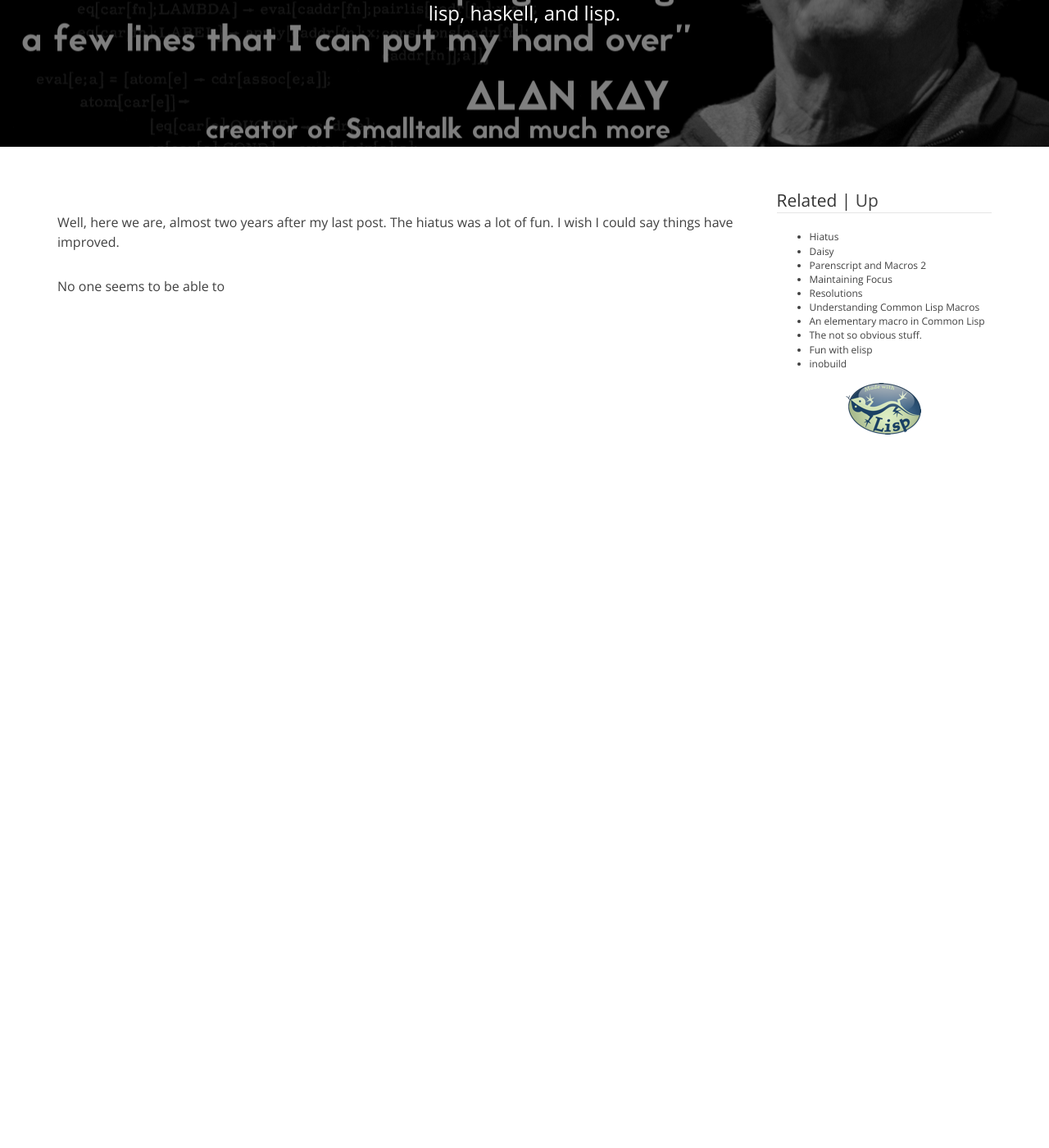
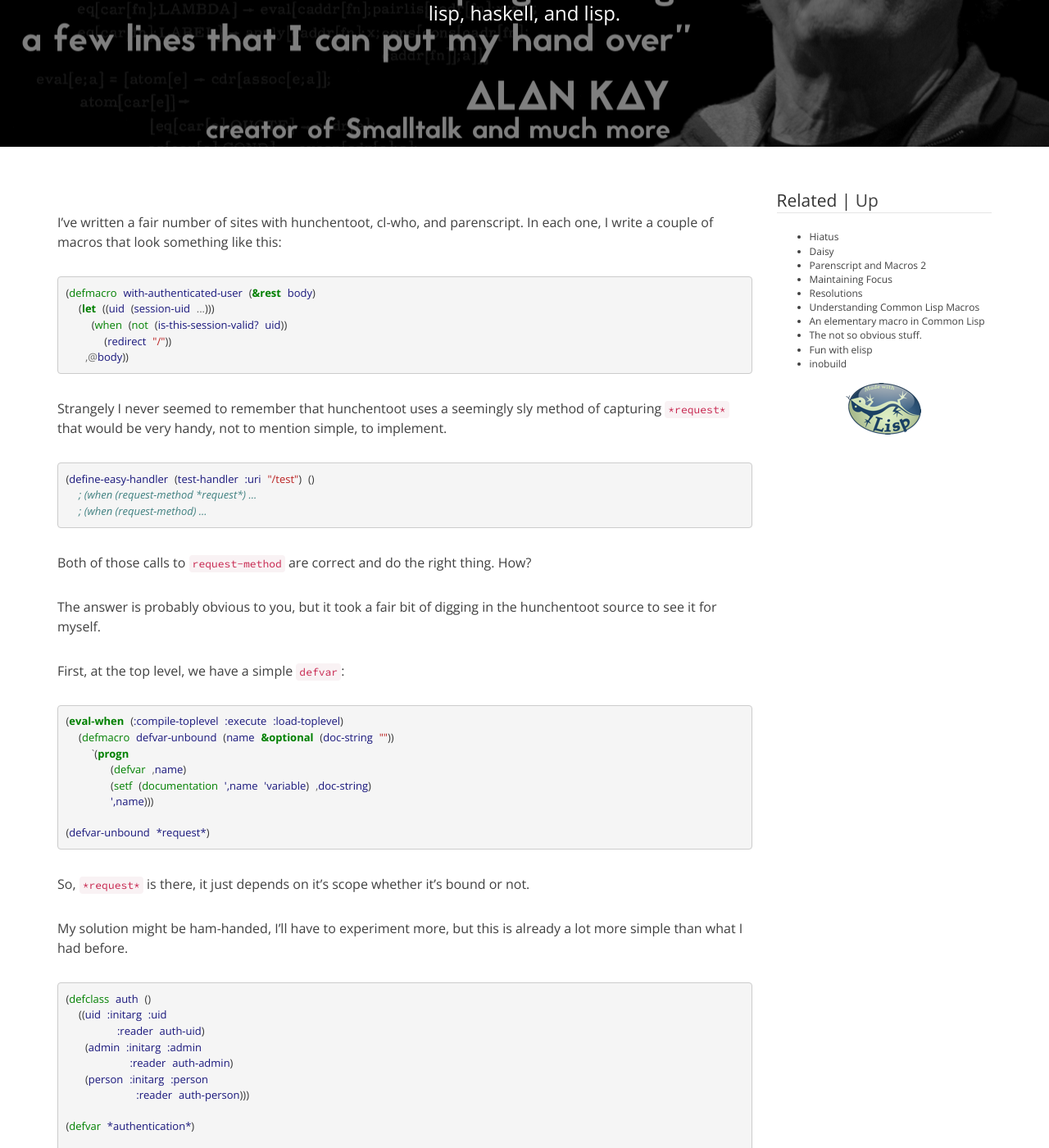
Before and after one commit to cmoore/cmoore.github.com, a Jekyll site: the page built from _posts/2015-2-13-well-im-back.markdown, in a window 1280 px wide and 1400 px high, scrolled down 269 px. Shown: the whole window at 82% size. Built offline with Jekyll 4.4.1, drawn with Linux system fonts in a browser that asks for light colours; some web fonts are replaced; Markdown is read by kramdown in place of the engine named in the settings; comment, search, counter and statistics services are not loaded; before the commit the page ends 900 px from its top, so only the background shows below that; some of the changed text lies outside the part shown.

Commit message:
A new post???

```diff
--- a/_layouts/post.html
+++ b/_layouts/post.html
@@ -3,8 +3,24 @@
 ---
 <div class="row">
   <div class="col-md-9">
-  {{ content }}
+    {{ content }}
+
+    <hr>
+    <div id="disqus_thread"></div>
+    <script type="text/javascript">
+      /* * * CONFIGURATION VARIABLES: EDIT BEFORE PASTING INTO YOUR WEBPAGE * * */
+      var disqus_shortname = 'ivy-io'; // required: replace example with your forum shortname
+
+      /* * * DON'T EDIT BELOW THIS LINE * * */
+      (function() {
+      var dsq = document.createElement('script'); dsq.type = 'text/javascript'; dsq.async = true;
+      dsq.src = '//' + disqus_shortname + '.disqus.com/embed.js';
+      (document.getElementsByTagName('head')[0] || document.getElementsByTagName('body')[0]).appendChild(dsq);
+      })();
+    </script>
+    <noscript>Please enable JavaScript to view the <a href="https://disqus.com/?ref_noscript">comments powered by Disqus.</a></noscript>
   </div>
+
   <div class="col-md-3">
     <div id="related">
       <legend>Related | <a href="/">Up</a></legend>
--- a/_posts/2015-2-13-well-im-back.markdown
+++ b/_posts/2015-2-13-well-im-back.markdown
@@ -1,10 +1,91 @@
 ---
-title: Hiatus
+title: How Hunchentoot?
 categories: []
-visible: false
+visible: true
 layout: post
 ---
 
-Well, here we are, almost two years after my last post.  The hiatus was a lot of fun.  I wish I could say things have improved.
+I've written a fair number of sites with hunchentoot, cl-who, and parenscript.  In each one, I write a couple of macros that look something like this:
 
-No one seems to be able to
+{% highlight common-lisp %}
+
+(defmacro with-authenticated-user (&rest body)
+  (let ((uid (session-uid ...)))
+    (when (not (is-this-session-valid? uid))
+      (redirect "/"))
+   ,@body))
+
+{% endhighlight %}
+
+Strangely I never seemed to remember that hunchentoot uses a seemingly sly method of capturing `*request*` that would be very handy, not to mention simple, to implement.
+
+{% highlight common-lisp %}
+
+(define-easy-handler (test-handler :uri "/test") ()
+  ; (when (request-method *request*) ...
+  ; (when (request-method) ...
+
+{% endhighlight %}
+
+Both of those calls to `request-method` are correct and do the right thing.  How?
+
+The answer is probably obvious to you, but it took a fair bit of digging in the hunchentoot source to see it for myself.
+
+First, at the top level, we have a simple `defvar`:
+
+{% highlight common-lisp %}
+(eval-when (:compile-toplevel :execute :load-toplevel)
+  (defmacro defvar-unbound (name &optional (doc-string ""))
+    `(progn
+       (defvar ,name)
+       (setf (documentation ',name 'variable) ,doc-string)
+       ',name)))
+
+(defvar-unbound *request*)
+{% endhighlight %}
+
+So, `*request*` is there, it just depends on it's scope whether it's bound or not.
+
+My solution might be ham-handed, I'll have to experiment more, but this is already a lot more simple than what I had before.
+
+{% highlight common-lisp %}
+
+(defclass auth ()
+  ((uid :initarg :uid
+        :reader auth-uid)
+   (admin :initarg :admin
+          :reader auth-admin)
+   (person :initarg :person
+           :reader auth-person)))
+
+(defvar *authentication*)
+
+(defun auth-person* (&optional (authentication *authentication*))
+  (auth-person authentication))
+
+(defun auth-admin* (&optional (authentication *authentication*))
+  (auth-admin authentication))
+
+(defun auth-uid* (&optional (authentication *authentication*))
+  (auth-uid authentication))
+
+(defmacro with-authentication (&rest body)
+  (let ((person (gensym))
+        (uid (gensym)))
+    `(let* ((,uid (hunchentoot-secure-cookie:get-secure-cookie "uid"))
+            (,person (and ,uid (car (with-pg (select-dao 'person (:= 'uid ,uid)))))))
+       (let ((*authentication* (make-instance 'auth
+                                              :uid ,uid
+                                              :person ,person
+                                              :admin (and ,person
+                                                          (person-admin ,person)))))
+         ,@body))))
+
+
+(define-easy-handler (test :uri "/test") ()
+  (with-authentication
+    (unless (auth-person*)
+      (redirect "/")) ; not logged in!
+    (...)))
+
+{% endhighlight %}
```
